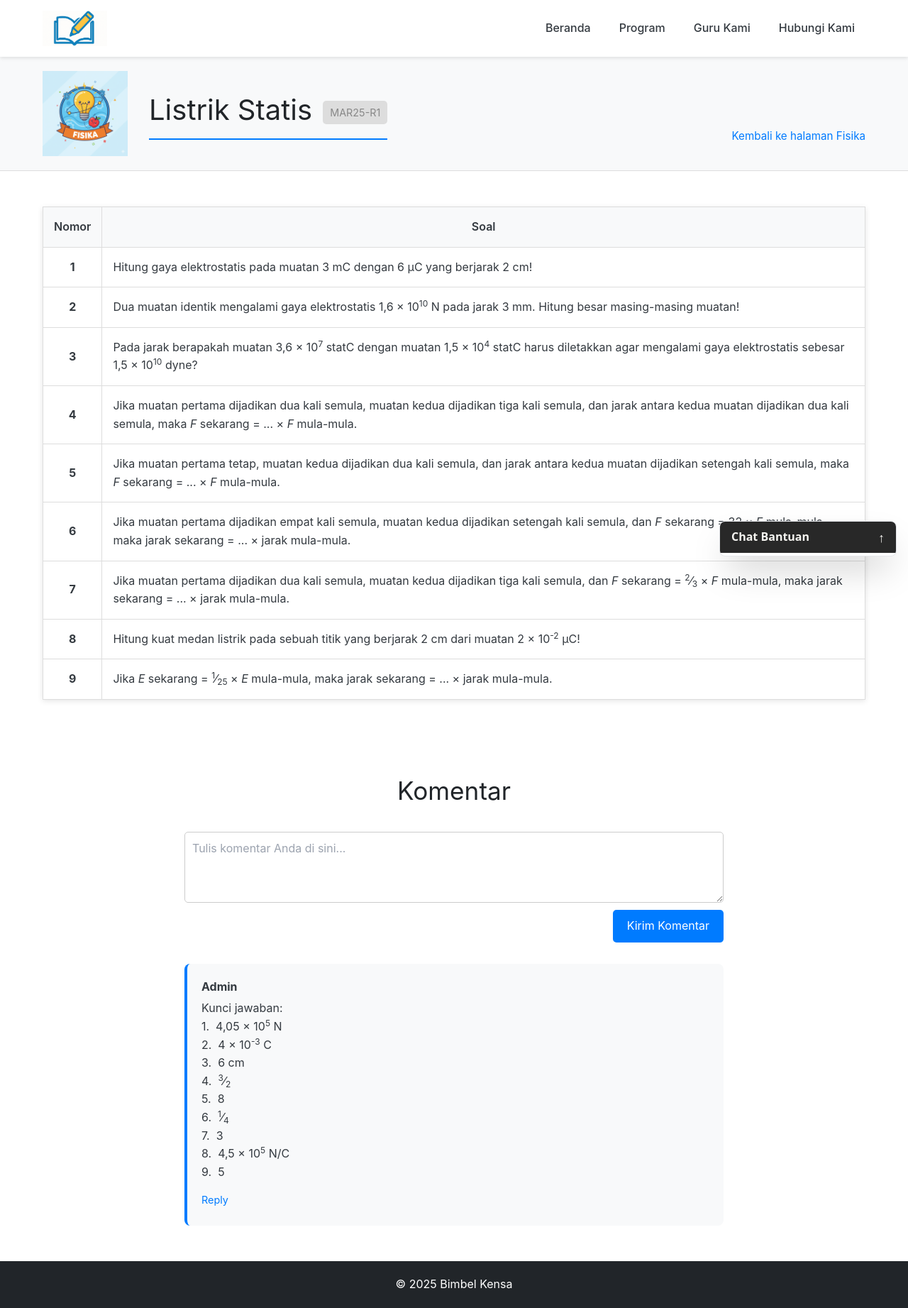
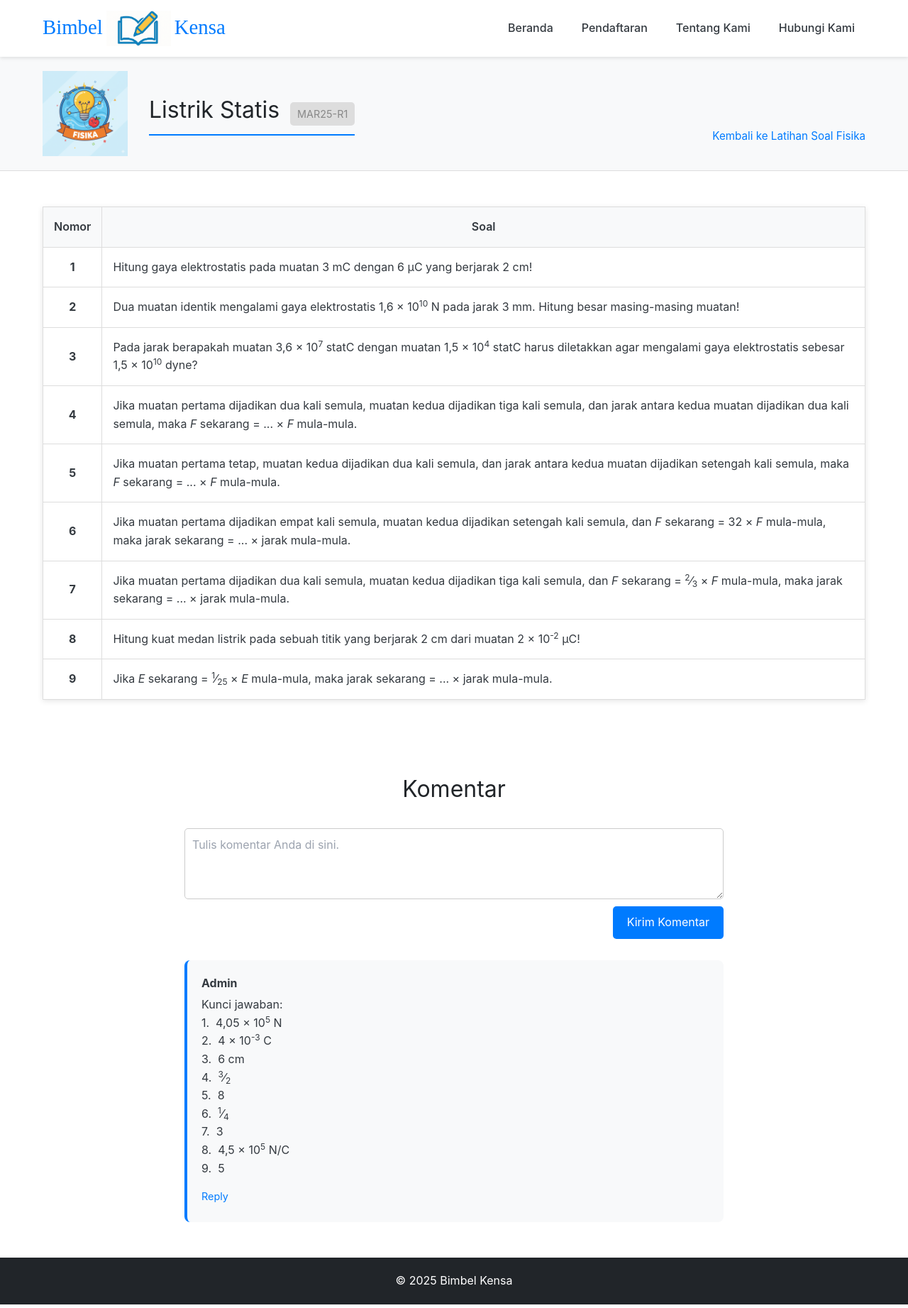
Before and after one commit to ronaldsetjianta/bimbelkensa, a React (Create React App) app: page /listrikstatis_mar25-r1 in a window 1280 px wide. Shown: the whole page at 71% size. Built offline with nearby package versions, Linux system fonts and the light colour scheme.

Commit message:
Update 'Back to' link text on material pages

```diff
--- a/src/App.css
+++ b/src/App.css
@@ -1,6 +1,8 @@
 @tailwind base;
 @tailwind components;
 @tailwind utilities;
+
+@import url('https://fonts.googleapis.com/css2?family=Pacifico&display=swap');
 
 @layer base {
   html {
@@ -59,12 +61,36 @@
   align-items: center;
 }
 
+.logo-group {
+  display: flex;
+  align-items: center;
+  gap: 5px;
+}
+
 .logo-button {
   background: none;
   border: none;
   padding: 0;
   cursor: pointer;
 }
+
+.logo-text-button {
+  background: none;
+  border: none;
+  padding: 0;
+  cursor: pointer;
+  color: var(--color-dark-text);
+}
+
+.logo-text-left,
+.logo-text-right {
+  font-family: 'Pacifico', cursive;
+  font-size: 1.8rem;
+  font-weight: normal;
+  line-height: 1;
+  color: var(--color-primary);
+}
+
 
 .logo-image {
   height: 50px;
@@ -107,12 +133,12 @@
   box-shadow: 0 4px 15px rgba(0, 0, 0, 0.1);
   list-style: none;
   padding: 10px 0;
-  margin: 10px 0 0 0;
+  margin: 0;
   width: 250px;
   opacity: 0;
   visibility: hidden;
-  transform: translateY(10px);
-  transition: opacity 0.3s ease, transform 0.3s ease, visibility 0.3s ease;
+  transform: translateY(5px);
+  transition: opacity 0.2s ease, transform 0.2s ease, visibility 0.2s ease;
 }
 
 .nav-item:hover .dropdown-menu {
@@ -127,12 +153,13 @@
   text-decoration: none;
   color: var(--color-text);
   font-size: 0.95rem;
-  transition: background-color 0.3s ease, color 0.3s ease;
+  transition: background-color 0.2s ease, color 0.2s ease, transform 0.2s ease;
 }
 
 .dropdown-menu li a:hover {
-  background-color: var(--color-light-bg);
-  color: var(--color-primary);
+  background-color: var(--color-secondary);
+  color: var(--color-dark-text);
+  transform: scale(1.05);
 }
 
 /* --- HERO SECTION --- */
@@ -179,12 +206,16 @@
 
 
 /* --- SECTIONS --- */
-section#layanan, section#kontak, section#tentang {
+section#layanan, section#tentang, section#kontak {
   padding: 60px 0;
 }
 
 section#layanan {
   padding-top: 50px;
+}
+
+section#tentang, section#kontak {
+  padding: 25px 0;
 }
 
 section#layanan, section#kontak {
@@ -200,9 +231,6 @@ section#layanan, section#kontak {
   padding-bottom: 8px;
   text-align: center;
 }
-
-/* PERUBAHAN 1: Aturan ini dihapus untuk menyeragamkan underline */
-/* #tentang h2 { border-bottom: none; } */
 
 .layanan-grid {
   display: grid;
@@ -247,7 +275,6 @@ section#layanan, section#kontak {
   padding: 25px;
   border-radius: 8px;
   box-shadow: 0 4px 10px rgba(0, 0, 0, 0.08);
-  /* PERUBAHAN 2: Transisi untuk background-color ditambahkan */
   transition: transform 0.3s ease, box-shadow 0.3s ease, background-color 0.3s ease;
   display: flex;
   flex-direction: column;
@@ -261,7 +288,6 @@ section#layanan, section#kontak {
   background-color: var(--color-secondary);
 }
 
-/* PERUBAHAN 3: State hover untuk kontak item ditambahkan */
 .kontak-item:hover {
   transform: scale(1.03);
   box-shadow: 0 8px 20px rgba(0, 0, 0, 0.15);
@@ -295,11 +321,18 @@ section#layanan, section#kontak {
   width: 50px;
   height: 50px;
   margin: 0 auto 15px;
+  display: flex;
+  justify-content: center;
+  align-items: center;
 }
+
 .kontak-icon svg {
   width: 100%;
   height: 100%;
+  object-fit: contain;
 }
+
+/* PERUBAHAN: Kelas spesifik untuk WhatsApp dihapus karena warna sudah di dalam SVG */
 
 .footer {
   background-color: var(--color-dark-text);
@@ -331,6 +364,14 @@ section#layanan, section#kontak {
     flex-direction: column;
     gap: 15px;
   }
+  .logo-group {
+    flex-direction: row;
+    gap: 5px;
+  }
+  .logo-text-left,
+  .logo-text-right {
+    font-size: 1.5rem;
+  }
   section {
     padding: 40px 0;
   }
--- a/src/App.js
+++ b/src/App.js
@@ -57,9 +57,17 @@ function Header() {
   return (
     <header className="header">
       <div className="container">
-        <button onClick={() => goToSection("hero")} className="logo-button">
-          <img src="/images/logo.png" alt="Logo Belajar" className="logo-image" />
-        </button>
+        <div className="logo-group">
+          <button onClick={() => goToSection("hero")} className="logo-text-button">
+            <span className="logo-text-left">Bimbel</span>
+          </button>
+          <button onClick={() => goToSection("hero")} className="logo-button">
+            <img src="/images/logo.png" alt="Logo Belajar" className="logo-image" />
+          </button>
+          <button onClick={() => goToSection("hero")} className="logo-text-button">
+            <span className="logo-text-right">Kensa</span>
+          </button>
+        </div>
         <nav>
           <button onClick={() => goToSection("hero")}>Beranda</button>
           <div
@@ -67,16 +75,17 @@ function Header() {
             onMouseEnter={() => setIsLayananOpen(true)}
             onMouseLeave={() => setIsLayananOpen(false)}
           >
-            <button onClick={() => goToSection("layanan")}>Program</button>
+            <button onClick={() => goToSection("layanan")}>Pendaftaran</button>
             {isLayananOpen && (
               <ul className="dropdown-menu">
-                <li><Link to="/layanan-individu">Kelas SD & SMP</Link></li>
-                <li><Link to="/layanan-perusahaan">Kelas SMA & Persiapan PTN</Link></li>
-                <li><Link to="/booking-konsultasi">Daftar & Konsultasi</Link></li>
+                <li><Link to="/layanan-individu">SD, SMP, SMA/SMK</Link></li>
+                <li><Link to="/layanan-perusahaan">Persiapan Tes Masuk Perguruan Tinggi</Link></li>
+                <li><Link to="/booking-konsultasi">Kalkulus, Fisika (Perguruan Tinggi)</Link></li>
+                <li><Link to="/booking-konsultasi">Konsultasi Tugas Akhir (Skripsi)</Link></li>
               </ul>
             )}
           </div>
-          <button onClick={() => goToSection("tentang")}>Guru Kami</button>
+          <button onClick={() => goToSection("tentang")}>Tentang Kami</button>
           <button onClick={() => goToSection("kontak")}>Hubungi Kami</button>
         </nav>
       </div>
@@ -171,9 +180,9 @@ function HomePage() {
 
       <section ref={tentangRef} id="tentang" className={`tentang ${tentangVisible ? "animate" : ""}`}>
         <div className="container">
-          <h2>Kenali Guru Kami</h2>
+          <h2>Tentang Kami</h2>
           <p>
-            Semua tutor kami adalah lulusan universitas ternama dan memiliki pengalaman bertahun-tahun dalam membimbing siswa meraih prestasi terbaik. Kami fokus pada metode pengajaran yang personal dan adaptif, memastikan setiap siswa mendapatkan perhatian penuh sesuai gaya belajarnya.
+            Bimbel Kensa adalah bimbingan belajar dengan pengajar yang memiliki pengalaman lebih dari 20 tahun dalam membimbing siswa dan mahasiswa meraih prestasi terbaik. Metode pengajaran kami personal dan adaptif, namun tetap tegas dan disiplin untuk memastikan setiap siswa dan mahasiswa mencapai potensi maksimalnya dengan daya juang yang tinggi.
           </p>
         </div>
       </section>
@@ -185,7 +194,8 @@ function HomePage() {
             <a href="https://wa.me/628973866970" target="_blank" rel="noopener noreferrer" className="kontak-item-link">
               <div className="kontak-item">
                 <div className="kontak-icon">
-                  <svg xmlns="http://www.w3.org/2000/svg" viewBox="0 0 24" fill="var(--color-primary)"><path d="M12.0003 2C6.48625 2 2.00031 6.486 2.00031 12C2.00031 17.514 6.48625 22 12.0003 22H18.0003C19.8663 22 21.3783 20.627 21.8493 18.887L22.0003 18V12C22.0003 6.486 17.5143 2 12.0003 2ZM18.0003 20H12.0003C7.58931 20 4.00031 16.411 4.00031 12C4.00031 7.589 7.58931 4 12.0003 4C16.4113 4 20.0003 7.589 20.0003 12V18L18.0003 19.957V20ZM12.0003 16C10.8953 16 10.0003 15.104 10.0003 14V10C10.0003 8.896 10.8953 8 12.0003 8C13.1053 8 14.0003 8.896 14.0003 10V14C14.0003 15.104 13.1053 16 12.0003 16Z" /></svg>
+                  {/* PERUBAHAN: Ikon WhatsApp dengan warna hijau langsung di SVG */}
+                  <svg xmlns="http://www.w3.org/2000/svg" viewBox="0 0 448 512"><path fill="#25D366" d="M380.9 97.1C339 55.1 283.2 32 223.9 32c-122.4 0-222 99.6-222 222 0 39.1 10.2 77.3 29.6 111L0 480l117.7-30.9c32.4 17.7 68.9 27 106.1 27h.1c122.3 0 224.1-99.6 224.1-222 0-59.3-25.2-115-67.1-157zm-157 341.6c-33.2 0-65.7-8.9-94-25.7l-6.7-4-69.8 18.3L72 359.2l-4.4-7c-18.5-29.4-28.2-63.3-28.2-98.2 0-101.7 82.8-184.5 184.6-184.5 49.3 0 95.6 19.2 130.4 54.1 34.8 34.9 56.2 81.2 56.1 130.5 0 101.8-84.9 184.6-186.6 184.6zm101.2-138.2c-5.5-2.8-32.8-16.2-37.9-18-5.1-1.9-8.8-2.8-12.5 2.8-3.7 5.6-14.3 18-17.6 21.8-3.2 3.7-6.5 4.2-12 1.4-32.6-16.3-54-29.1-75.5-66-5.7-9.8 5.7-9.1 16.3-30.3 1.8-3.7.9-6.9-.5-9.7-1.4-2.8-12.5-30.1-17.1-41.2-4.5-10.8-9.1-9.3-12.5-9.5-3.2-.2-6.9-.2-10.6-.2-3.7 0-9.7 1.4-14.8 6.9-5.1 5.6-19.4 19-19.4 46.3 0 27.3 19.9 53.7 22.6 57.4 2.8 3.7 39.1 59.7 94.8 83.8 35.2 15.2 49 16.5 66.6 13.9 10.7-1.6 32.8-13.4 37.4-26.4 4.6-13 4.6-24.1 3.2-26.4-1.3-2.5-5-3.9-10.5-6.6z"/></svg>
                 </div>
                 <h3>WhatsApp</h3>
                 <p>+62 897 3866 970</p>
@@ -194,17 +204,18 @@ function HomePage() {
             <a href="mailto:bimbelkensa@gmail.com" className="kontak-item-link">
               <div className="kontak-item">
                 <div className="kontak-icon">
-                  <svg xmlns="http://www.w3.org/2000/svg" viewBox="0 0 24" fill="var(--color-secondary)"><path d="M4 4H20C21.1 4 22 4.9 22 6V18C22 19.1 21.1 20 20 20H4C2.9 20 2 19.1 2 18V6C2 4.9 2.9 4 4 4ZM20 6L12 11L4 6H20ZM4 18V7.38L12 12.38L20 7.38V18H4Z" /></svg>
+                  {/* PERUBAHAN: Ikon SVG Gmail yang relevan */}
+                  <svg xmlns="http://www.w3.org/2000/svg"  viewBox="0 0 48 48"><path fill="#EA4335" d="M24 9.5c3.54 0 6.71 1.22 9.21 3.6l6.85-6.85C35.9 2.38 30.47 0 24 0 14.62 0 6.51 5.38 2.56 13.22l7.98 6.19C12.43 13.72 17.74 9.5 24 9.5z"/><path fill="#4285F4" d="M46.98 24.55c0-1.57-.15-3.09-.38-4.55H24v9.02h12.94c-.58 2.96-2.26 5.48-4.78 7.18l7.73 6.36C43.92 37.63 46.98 31.48 46.98 24.55z"/><path fill="#FBBC05" d="M10.53 28.59c-.48-1.45-.76-2.99-.76-4.59s.27-3.14.76-4.59l-7.98-6.19C.92 16.46 0 20.12 0 24c0 3.88.92 7.54 2.56 10.78l7.97-6.19z"/><path fill="#34A853" d="M24 48c6.48 0 11.93-2.13 15.89-5.81l-7.73-6.36c-2.15 1.45-4.92 2.3-8.16 2.3-6.26 0-11.57-4.22-13.47-9.91l-7.98 6.19C6.51 42.62 14.62 48 24 48z"/><path fill="none" d="M0 0h48v48H0z"/></svg>
                 </div>
                 <h3>Email</h3>
                 <p>bimbelkensa@gmail.com</p>
               </div>
             </a>
-            {/* PERUBAHAN: div diubah menjadi <a> dengan link Google Maps */}
-            <a href="https://www.google.com/maps/search/?api=1&query=Kendangsari+6+No.+42,+Surabaya" target="_blank" rel="noopener noreferrer" className="kontak-item-link">
+            <a href="http://maps.google.com/?q=Kendangsari 6 No. 42, Surabaya" target="_blank" rel="noopener noreferrer" className="kontak-item-link">
               <div className="kontak-item">
                 <div className="kontak-icon">
-                  <svg xmlns="http://www.w3.org/2000/svg" viewBox="0 0 24" fill="var(--color-primary)"><path d="M12 2C8.13 2 5 5.13 5 9C5 14.25 12 22 12 22C12 22 19 14.25 19 9C19 5.13 15.87 2 12 2ZM12 11.5C10.62 11.5 9.5 10.38 9.5 9C9.5 7.62 10.62 6.5 12 6.5C13.38 6.5 14.5 7.62 14.5 9C14.5 10.38 13.38 11.5 12 11.5Z" /></svg>
+                  {/* PERUBAHAN: Ikon SVG Google Maps yang relevan */}
+                  <svg xmlns="http://www.w3.org/2000/svg" viewBox="0 0 384 512"><path fill="#EA4335" d="M172.268 501.67C26.97 291.031 0 269.413 0 192 0 85.961 85.961 0 192 0s192 85.961 192 192c0 77.413-26.97 99.031-172.268 309.67a24 24 0 0 1-35.464 0z"/><path fill="#A60D0D" d="M192 0C85.961 0 0 85.961 0 192c0 77.413 26.97 99.031 172.268 309.67a24 24 0 0 0 35.464 0C357.03 291.031 384 269.413 384 192 384 85.961 298.039 0 192 0zM192 288a96 96 0 1 1 0-192 96 96 0 0 1 0 192z"/><circle fill="#FFFFFF" cx="192" cy="192" r="64"/></svg>
                 </div>
                 <h3>Alamat</h3>
                 <p>Kendangsari 6 No. 42, Surabaya</p>
@@ -235,7 +246,6 @@ function App() {
           </Routes>
         </main>
         <Footer />
-        <ChatBox />
       </div>
     </Router>
   );
--- a/src/fisika.css
+++ b/src/fisika.css
@@ -17,9 +17,10 @@
   object-fit: contain;
 }
 
+/* PERUBAHAN: Ukuran font disamakan dengan halaman materi */
 .fisika-hero h2 {
   margin: 0;
-  font-size: clamp(2rem, 5vw, 2.8rem);
+  font-size: clamp(1.6rem, 3vw, 2rem); /* Ukuran disamakan */
   color: var(--color-dark-text);
 }
 
--- a/src/listrikdinamis_mar25-r1.js
+++ b/src/listrikdinamis_mar25-r1.js
@@ -8,21 +8,18 @@ function ListrikDinamisPage() {
   const { ref: tableRef, isVisible: tableVisible } = useScrollAnimation();
   const { ref: commentRef, isVisible: commentVisible } = useScrollAnimation();
 
+  const answerKeyHTML = `
+    Kunci jawaban:<br>
+    1.&nbsp;&nbsp;2000 J<br>
+    2.&nbsp;&nbsp;10 Ω<br>
+    3.&nbsp;&nbsp;200.000.000 elektron
+  `;
+
   const [comments, setComments] = useState([
     {
       id: 1,
       author: 'Admin',
-      text: (
-        <>
-          Kunci jawaban:
-          <br />
-          1.  2000 J
-          <br />
-          2.  10 Ω
-          <br />
-          3.  200.000.000 elektron
-        </>
-      ),
+      text: answerKeyHTML,
       replies: []
     }
   ]);
@@ -75,7 +72,8 @@ function ListrikDinamisPage() {
             <h2>Listrik Dinamis <span className="materi-hero-code">MAR25-R1</span></h2>
           </div>
           <div className="back-link-container">
-            <Link to="/fisika" className="back-link">Kembali ke halaman Fisika</Link>
+            {/* PERUBAHAN: Teks link diubah */}
+            <Link to="/fisika" className="back-link">Kembali ke Latihan Soal Fisika</Link>
           </div>
         </div>
       </section>
@@ -112,7 +110,7 @@ function ListrikDinamisPage() {
           <h3>Komentar</h3>
           <form className="comment-form" onSubmit={handleCommentSubmit}>
             <textarea
-              placeholder="Tulis komentar Anda di sini..."
+              placeholder="Tulis komentar Anda di sini."
               value={newComment}
               onChange={(e) => setNewComment(e.target.value)}
             ></textarea>
@@ -123,7 +121,7 @@ function ListrikDinamisPage() {
             {comments.map(comment => (
               <div key={comment.id} className="comment-item">
                 <p className="comment-author">{comment.author}</p>
-                <div className="comment-text preserve-space">{comment.text}</div>
+                <div className="comment-text" dangerouslySetInnerHTML={{ __html: comment.text }} />
                 <button className="reply-button" onClick={() => setReplyingTo(comment.id)}>Reply</button>
 
                 {replyingTo === comment.id && (
@@ -146,7 +144,7 @@ function ListrikDinamisPage() {
                     {comment.replies.map(reply => (
                       <div key={reply.id} className="reply-item">
                         <p className="comment-author">{reply.author}</p>
-                        <div className="comment-text preserve-space">{reply.text}</div>
+                        <div className="comment-text" dangerouslySetInnerHTML={{ __html: reply.text }} />
                       </div>
                     ))}
                   </div>
--- a/src/listrikstatis_mar25-r1.js
+++ b/src/listrikstatis_mar25-r1.js
@@ -8,33 +8,24 @@ function ListrikStatisPage() {
   const { ref: tableRef, isVisible: tableVisible } = useScrollAnimation();
   const { ref: commentRef, isVisible: commentVisible } = useScrollAnimation();
 
+  const answerKeyHTML = `
+    Kunci jawaban:<br>
+    1.&nbsp;&nbsp;4,05 × 10<sup>5</sup> N<br>
+    2.&nbsp;&nbsp;4 × 10<sup>-3</sup> C<br>
+    3.&nbsp;&nbsp;6 cm<br>
+    4.&nbsp;&nbsp;<sup>3</sup>&frasl;<sub>2</sub><br>
+    5.&nbsp;&nbsp;8<br>
+    6.&nbsp;&nbsp;<sup>1</sup>&frasl;<sub>4</sub><br>
+    7.&nbsp;&nbsp;3<br>
+    8.&nbsp;&nbsp;4,5 × 10<sup>5</sup> N/C<br>
+    9.&nbsp;&nbsp;5
+  `;
+
   const [comments, setComments] = useState([
     {
       id: 1,
       author: 'Admin',
-      text: (
-        <>
-          Kunci jawaban:
-          <br />
-          1.  4,05 × 10<sup>5</sup> N
-          <br />
-          2.  4 × 10<sup>-3</sup> C
-          <br />
-          3.  6 cm
-          <br />
-          4.  <sup>3</sup>&frasl;<sub>2</sub>
-          <br />
-          5.  8
-          <br />
-          6.  <sup>1</sup>&frasl;<sub>4</sub>
-          <br />
-          7.  3
-          <br />
-          8.  4,5 × 10<sup>5</sup> N/C
-          <br />
-          9.  5
-        </>
-      ),
+      text: answerKeyHTML,
       replies: []
     }
   ]);
@@ -87,7 +78,8 @@ function ListrikStatisPage() {
             <h2>Listrik Statis <span className="materi-hero-code">MAR25-R1</span></h2>
           </div>
           <div className="back-link-container">
-            <Link to="/fisika" className="back-link">Kembali ke halaman Fisika</Link>
+            {/* PERUBAHAN: Teks link diubah */}
+            <Link to="/fisika" className="back-link">Kembali ke Latihan Soal Fisika</Link>
           </div>
         </div>
       </section>
@@ -136,7 +128,6 @@ function ListrikStatisPage() {
               </tr>
               <tr>
                 <td>9</td>
-                {/* PERUBAHAN: Tanda perkalian ditambahkan */}
                 <td>Jika <i>E</i> sekarang = <sup>1</sup>&frasl;<sub>25</sub> × <i>E</i> mula-mula, maka jarak sekarang = ... × jarak mula-mula.</td>
               </tr>
             </tbody>
@@ -149,7 +140,7 @@ function ListrikStatisPage() {
           <h3>Komentar</h3>
           <form className="comment-form" onSubmit={handleCommentSubmit}>
             <textarea
-              placeholder="Tulis komentar Anda di sini..."
+              placeholder="Tulis komentar Anda di sini."
               value={newComment}
               onChange={(e) => setNewComment(e.target.value)}
             ></textarea>
@@ -160,7 +151,7 @@ function ListrikStatisPage() {
             {comments.map(comment => (
               <div key={comment.id} className="comment-item">
                 <p className="comment-author">{comment.author}</p>
-                <div className="comment-text preserve-space">{comment.text}</div>
+                <div className="comment-text" dangerouslySetInnerHTML={{ __html: comment.text }} />
                 <button className="reply-button" onClick={() => setReplyingTo(comment.id)}>Reply</button>
 
                 {replyingTo === comment.id && (
@@ -183,7 +174,7 @@ function ListrikStatisPage() {
                     {comment.replies.map(reply => (
                       <div key={reply.id} className="reply-item">
                         <p className="comment-author">{reply.author}</p>
-                        <div className="comment-text preserve-space">{reply.text}</div>
+                        <div className="comment-text" dangerouslySetInnerHTML={{ __html: reply.text }} />
                       </div>
                     ))}
                   </div>
--- a/src/materi.css
+++ b/src/materi.css
@@ -33,7 +33,7 @@
 
 .materi-hero h2 {
   margin: 0;
-  font-size: clamp(1.8rem, 4vw, 2.5rem);
+  font-size: clamp(1.6rem, 3vw, 2rem);
   color: var(--color-dark-text);
   display: flex;
   align-items: flex-end;
@@ -49,7 +49,7 @@
   padding: 5px 10px;
   border-radius: 5px;
   position: relative;
-  bottom: 0.75rem;
+  bottom: 0.2rem;
 }
 
 /* --- TABEL SOAL SECTION --- */
@@ -65,10 +65,11 @@
   transform: translateY(0);
 }
 
+/* PERUBAHAN: Font-size disamakan dengan judul utama */
 .kolom-komentar h3 {
   text-align: center;
   margin-bottom: 30px;
-  font-size: clamp(1.8rem, 4vw, 2.2rem);
+  font-size: clamp(1.6rem, 3vw, 2rem); /* Ukuran disamakan */
   color: var(--color-dark-text);
 }
 
@@ -212,7 +213,3 @@
   padding: 15px;
   border-radius: 8px;
 }
-
-.preserve-space {
-  white-space: pre-wrap;
-}
```
